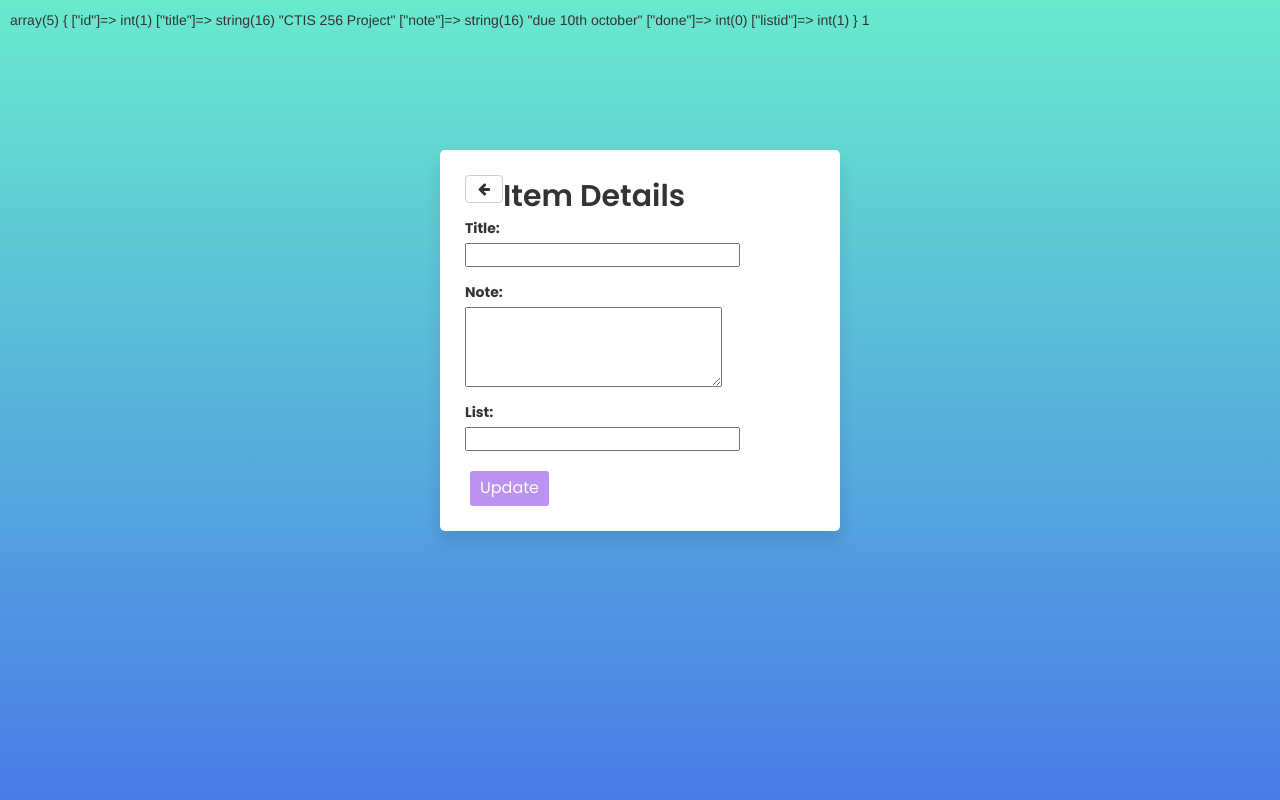
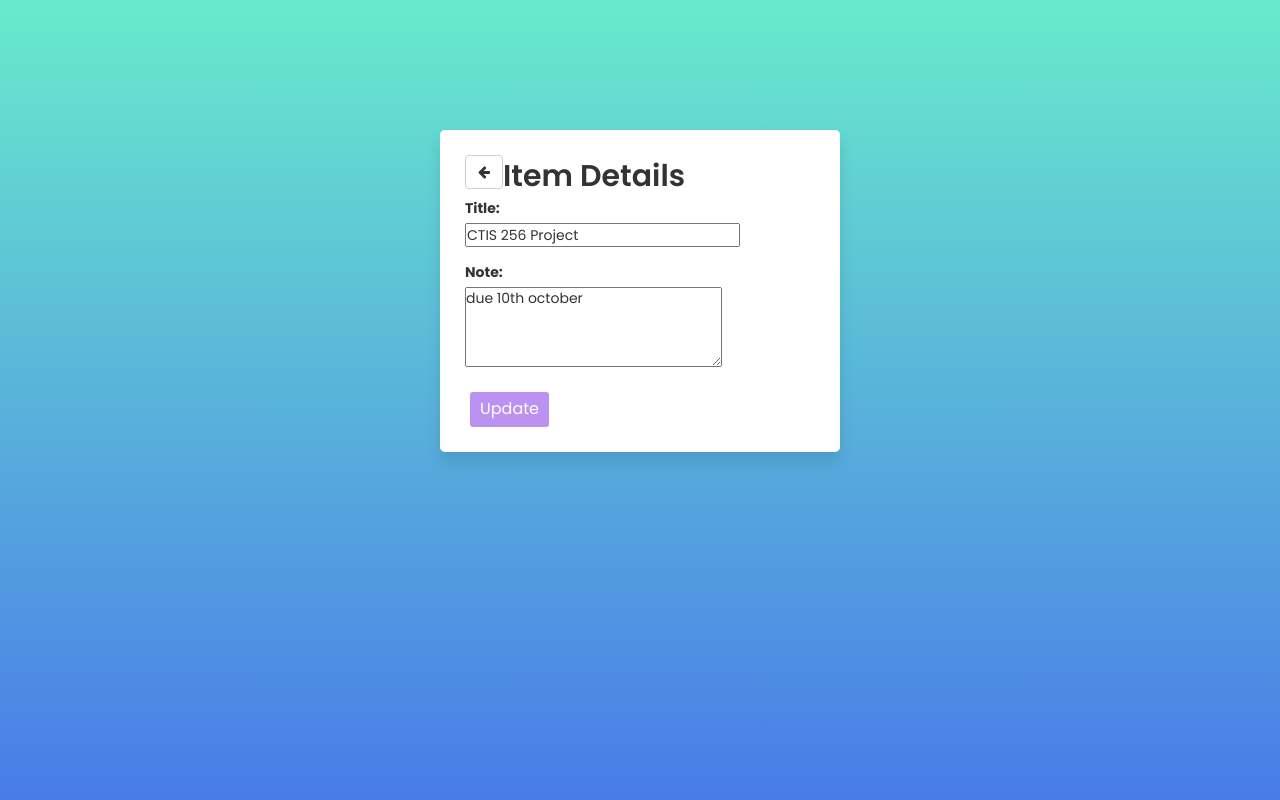
Before and after one commit to dmrkosterit/ctis256-todolist, a PHP site: the page made by tododetail.php in a window 1280 px wide. Run offline with PHP 8.4, Linux system fonts and the light colour scheme; data comes from the database, SQL or seed files in the repository; some libraries are stand-ins or nearby versions.

Commit message:
added update functionality

```diff
--- a/tododetail.php
+++ b/tododetail.php
@@ -6,24 +6,24 @@ $sql = "select * from to_do where id=?";
 $rs = $db->prepare($sql);
 $rs->execute([$toDoId]);
 $todo = $rs->fetch(PDO::FETCH_ASSOC);
-var_dump($todo);
 
-/*extract($_POST); //$title, $price, $launch, $action
-if(isset($action)){
-  //echo($title);
-  if($title != ""){
-    $sql = "insert into to_do (title,done,listid) values(?,FALSE,$listId)";
-    $stmt = $db->prepare($sql);
-    $stmt->execute([$title]);
-  }
-}*/
-
-//echo($listId);
 $sql = "select id from list where id = {$todo["listid"]}";
 $rs = $db->query($sql);
 $listId = $rs->fetch(PDO::FETCH_ASSOC);
 $listId = $listId["id"];
-echo ($listId);
+
+extract($_POST); //$title, $price, $launch, $action, $id
+if(isset($update)){
+  $sql = "update to_do set title=:iTitle, note=:iNote where id=:iId";
+  $stmt = $db->prepare($sql);
+  $stmt->execute(["iTitle"=>$title,"iNote"=>$note, "iId"=> $id]);
+  header("Location:todoview.php?listId=$listId");
+  exit;
+}
+
+//echo($listId);
+
+//echo ($listId);
 
 ?>
 <!DOCTYPE html>
@@ -52,24 +52,21 @@ echo ($listId);
       <header>Item Details</header>
     </div>
 
-    <form>
+    <form action="" method="post">
       <div class="form-group">
-        <label for="edittitle">Title: </label><br>
-        <input type="text" autocomplete="off" id="edittitle" name="title">
+        <label for="title">Title: </label><br>
+        <input type="text" value= "<?=$todo["title"]?>"autocomplete="off" id="title" name="title"></input>
       </div>
 
       <div class="form-group">
-        <label for="editnote">Note:</label><br>
-        <textarea style="height: 80px" type="text" autocomplete="off" id="editnote" name="note"></textarea>
+        <label for="note">Note:</label><br>
+        <textarea style="height: 80px" type="text" autocomplete="off" id="note" name="note" placeholder="<?=$todo["note"]?>"><?=$todo["note"]?></textarea>
       </div>
 
-      <div class="form-group">
-        <label for="editlist">List: </label><br>
-        <input type="text" autocomplete="off" id="editlist" name="list">
-      </div>
+      <input type="hidden" name="id" value="<?=$todo["id"]?>">
 
       <div class="footer">
-        <button type="button">Update</button>
+        <button type="submit" name="update">Update</button>
       </div>
     </form>
   </div>
```
